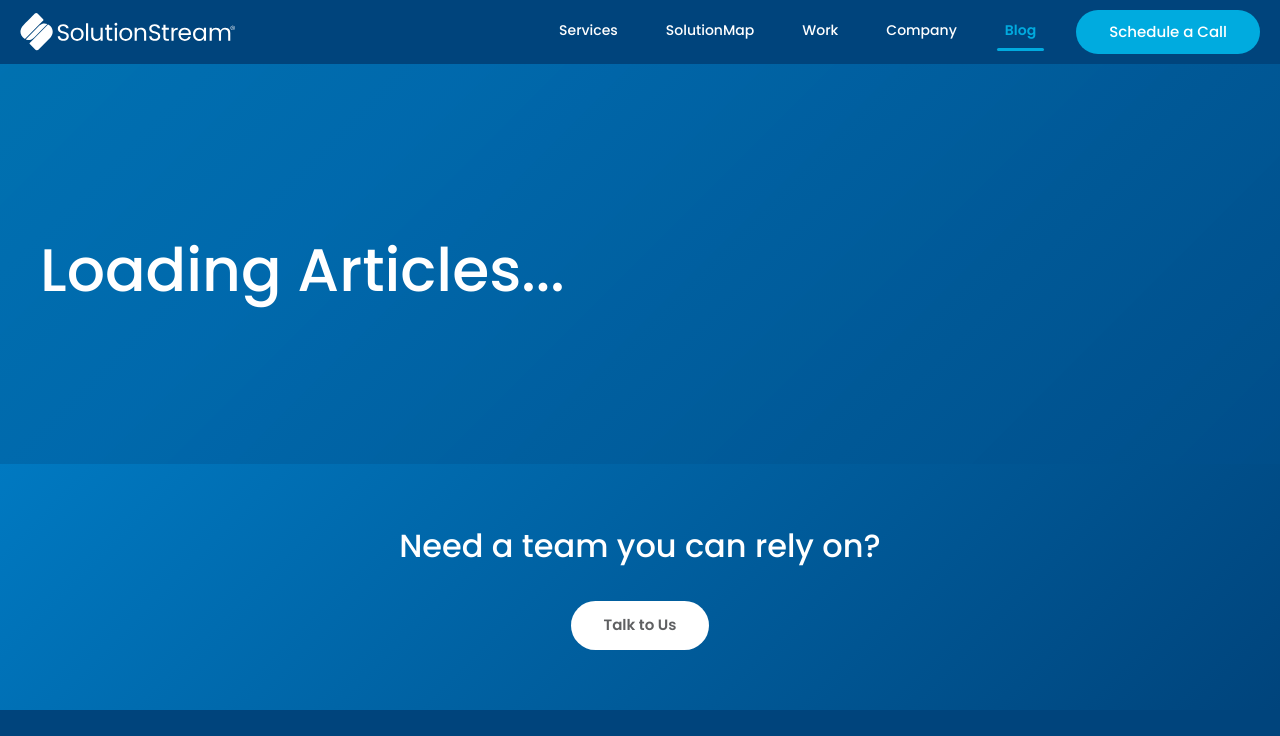
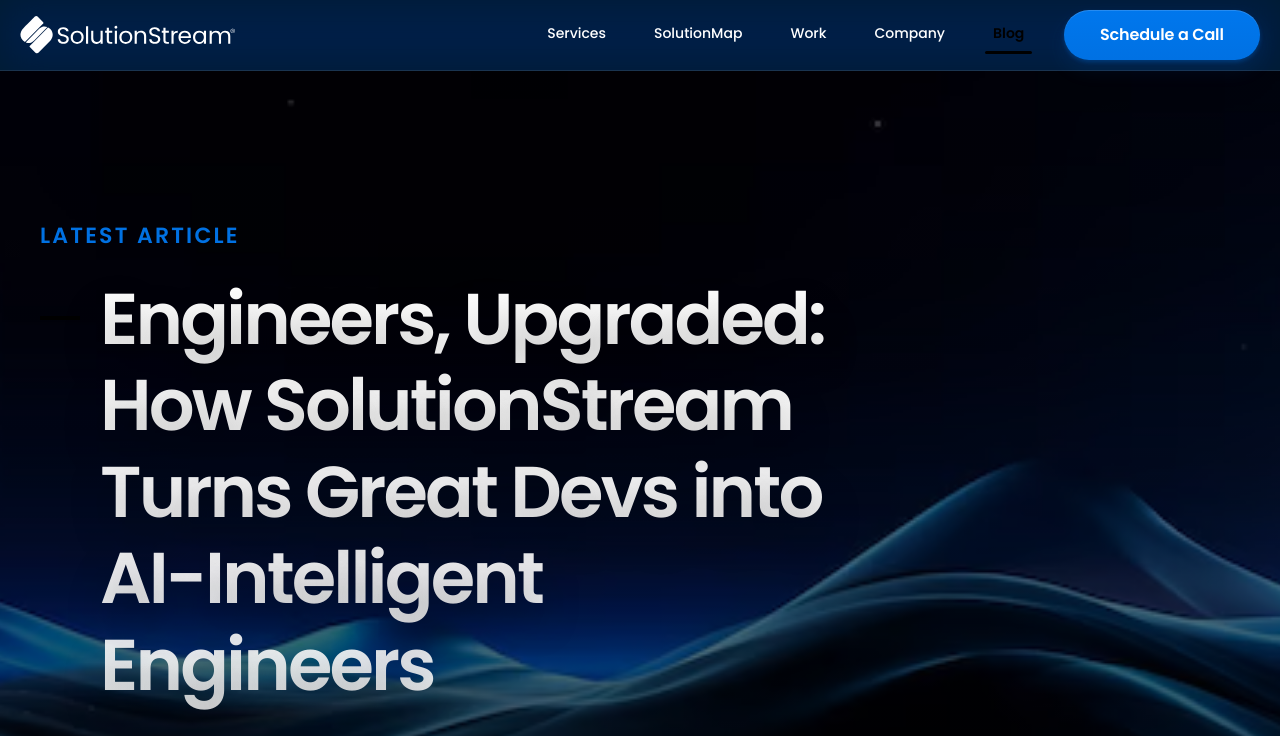
Before and after one commit to CryptoJym/solutionstream-website, a website: page solutionstream.com/blog.html in a window 1280 px wide. Shown: the top 736 px of the page. Drawn offline with nearby package versions, Linux system fonts and the light colour scheme; files whose address does not match are found by name.

Commit message:
Re-enable modern theme assets and blog engine

```diff
--- a/solutionstream.com/blog.html
+++ b/solutionstream.com/blog.html
@@ -24,6 +24,7 @@
     <link href="https://fonts.googleapis.com/css2?family=Poppins:ital,wght@0,300;0,500;0,600;1,300;1,500;1,600&amp;display=swap" rel="stylesheet">
 
     <link href="css/style.css" rel="stylesheet" media="screen">
+    <link href="css/modern-theme.css" rel="stylesheet" media="screen">
 
     <title>Blog | SolutionStream</title>
     <meta name="description" content="Learn about the latest trends in tech from the experts at SolutionStream." />
@@ -166,7 +167,9 @@
     <script src="http://unpkg.com/alpinejs" defer=""></script>
     <script src="js/app.min.js"></script>
 
-    <!-- Modern Interactions & Blog Engine removed to match prior deployment -->
+    <!-- Modern Interactions & Blog Engine -->
+    <script src="js/modern-interactions.js"></script>
+    <script src="js/blog-engine.js"></script>
 
     </body>
 </html>
```
Also changed, not shown: solutionstream.com/blog2679.html (+1 -0 lines), solutionstream.com/blog4658.html (+1 -0 lines), solutionstream.com/blog9ba9.html (+1 -0 lines), solutionstream.com/blogaf4d.html (+1 -0 lines), solutionstream.com/blogc575.html (+1 -0 lines), solutionstream.com/blogfdb0.html (+1 -0 lines), solutionstream.com/company.html (+2 -0 lines), solutionstream.com/contact.html (+2 -0 lines), solutionstream.com/index.html (+2 -0 lines), solutionstream.com/privacy-policy.html (+2 -0 lines), solutionstream.com/services.html (+3 -1 lines), solutionstream.com/solutionmap.html (+2 -0 lines), solutionstream.com/work.html (+2 -0 lines).
